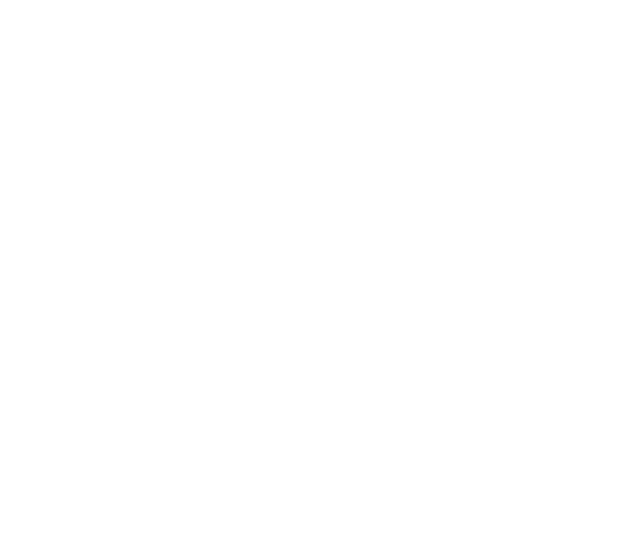
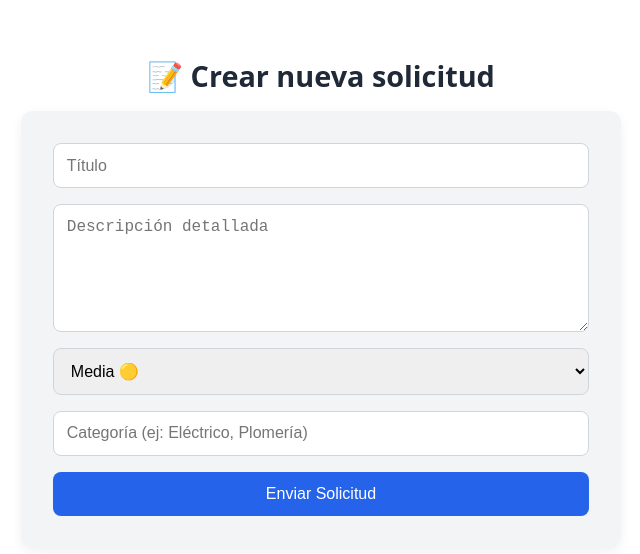
Before and after one commit to Angel6115/fixflexx, a React (Vite) app: page /crear-solicitud in a window 1280 px wide. Before the commit this address had no page. Shown: the top 554 px of the page, without its empty margins (319-959 px from the left). Built offline with nearby package versions, Linux system fonts and the light colour scheme.

Commit message:
Add: formulario CrearSolicitud en App.jsx y componente completo

```diff
--- a/src/App.jsx
+++ b/src/App.jsx
@@ -1,8 +1,8 @@
-import React from 'react';
-import { BrowserRouter as Router, Routes, Route } from 'react-router-dom';
+import { BrowserRouter as Router, Routes, Route, Navigate } from 'react-router-dom';
 import Login from './componentes/paginas/Login';
 import Register from './componentes/paginas/Register';
 import ClienteDashboard from './componentes/paginas/ClienteDashboard';
+import CrearSolicitud from './componentes/paginas/CrearSolicitud';
 
 function App() {
   return (
@@ -11,6 +11,8 @@ function App() {
         <Route path="/" element={<Login />} />
         <Route path="/registro" element={<Register />} />
         <Route path="/cliente" element={<ClienteDashboard />} />
+        <Route path="/crear-solicitud" element={<CrearSolicitud />} />
+        <Route path="*" element={<Navigate to="/" replace />} />
       </Routes>
     </Router>
   );
--- a/src/componentes/paginas/ClienteDashboard.jsx
+++ b/src/componentes/paginas/ClienteDashboard.jsx
@@ -1,9 +1,9 @@
-import React, { useEffect, useState } from "react";
-import DashboardBase from "../DashboardBase";
-import TarjetaResumen from "../TarjetaResumen";
-import { supabase } from "./lib/supabaseClient";
+import React, { useEffect, useState } from 'react';
+import { useNavigate } from 'react-router-dom';
+import { supabase } from '../lib/supabaseClient';
 
 function ClienteDashboard() {
+  const navigate = useNavigate();
   const [stats, setStats] = useState({
     total: 0,
     pendientes: 0,
@@ -12,61 +12,118 @@ function ClienteDashboard() {
 
   useEffect(() => {
     const fetchStats = async () => {
-      const {
-        data: { user },
-      } = await supabase.auth.getUser();
+      const { data: user } = await supabase.auth.getUser();
 
       const total = await supabase
-        .from("solicitudes")
-        .select("*", { count: "exact", head: true })
-        .eq("cliente_id", user.id);
+        .from('solicitudes')
+        .select('*', { count: 'exact', head: true })
+        .eq('cliente_id', user?.user?.id);
 
       const pendientes = await supabase
-        .from("solicitudes")
-        .select("*", { count: "exact", head: true })
-        .eq("cliente_id", user.id)
-        .eq("estado", "pendiente");
+        .from('solicitudes')
+        .select('*', { count: 'exact', head: true })
+        .eq('cliente_id', user?.user?.id)
+        .eq('estado', 'pendiente');
 
       const completadas = await supabase
-        .from("solicitudes")
-        .select("*", { count: "exact", head: true })
-        .eq("cliente_id", user.id)
-        .eq("estado", "completada");
+        .from('solicitudes')
+        .select('*', { count: 'exact', head: true })
+        .eq('cliente_id', user?.user?.id)
+        .eq('estado', 'completada');
 
       setStats({
-        total: total.count,
-        pendientes: pendientes.count,
-        completadas: completadas.count,
+        total: total.count || 0,
+        pendientes: pendientes.count || 0,
+        completadas: completadas.count || 0,
       });
     };
 
     fetchStats();
   }, []);
 
+  const handleNuevaSolicitud = () => {
+    navigate('/crear-solicitud');
+  };
+
   return (
-    <DashboardBase>
-      <h2>Panel del Cliente</h2>
-      <div style={{ display: "flex", flexWrap: "wrap", marginTop: "1rem" }}>
-        <TarjetaResumen
-          titulo="Total de solicitudes"
-          valor={stats.total}
-          icono="📋"
-        />
-        <TarjetaResumen
-          titulo="Pendientes"
-          valor={stats.pendientes}
-          color="#f59e0b"
-          icono="⏳"
-        />
-        <TarjetaResumen
-          titulo="Completadas"
-          valor={stats.completadas}
-          color="#10b981"
-          icono="✅"
-        />
+    <div style={styles.container}>
+      <h1 style={styles.header}>📊 Panel del Cliente</h1>
+
+      <button onClick={handleNuevaSolicitud} style={styles.boton}>
+        ✍️ Crear nueva solicitud
+      </button>
+
+      <div style={styles.cardGrid}>
+        <StatCard title="Total de solicitudes" value={stats.total} color="#2563EB" emoji="📋" />
+        <StatCard title="Pendientes" value={stats.pendientes} color="#F59E0B" emoji="⏳" />
+        <StatCard title="Completadas" value={stats.completadas} color="#10B981" emoji="✅" />
       </div>
-    </DashboardBase>
+    </div>
   );
 }
 
+function StatCard({ title, value, color, emoji }) {
+  return (
+    <div style={{ ...styles.card, borderColor: color }}>
+      <span style={styles.emoji}>{emoji}</span>
+      <h3 style={styles.cardTitle}>{title}</h3>
+      <p style={{ ...styles.cardValue, color }}>{value}</p>
+    </div>
+  );
+}
+
+const styles = {
+  container: {
+    padding: '2rem',
+    fontFamily: 'system-ui, sans-serif',
+    background: '#f9fafb',
+    minHeight: '100vh',
+  },
+  header: {
+    fontSize: '2rem',
+    marginBottom: '1.5rem',
+    color: '#111827',
+  },
+  boton: {
+    backgroundColor: '#2563EB',
+    color: '#fff',
+    padding: '0.8rem 1.2rem',
+    border: 'none',
+    borderRadius: '8px',
+    fontSize: '1rem',
+    cursor: 'pointer',
+    marginBottom: '2rem',
+    transition: 'all 0.2s ease-in-out',
+  },
+  cardGrid: {
+    display: 'flex',
+    flexWrap: 'wrap',
+    gap: '2rem',
+    justifyContent: 'center',
+  },
+  card: {
+    border: '2px solid',
+    borderRadius: '12px',
+    padding: '1.5rem',
+    minWidth: '250px',
+    backgroundColor: '#fff',
+    boxShadow: '0 4px 12px rgba(0,0,0,0.05)',
+    textAlign: 'center',
+    transition: 'transform 0.2s ease',
+  },
+  emoji: {
+    fontSize: '2rem',
+    marginBottom: '0.5rem',
+  },
+  cardTitle: {
+    fontSize: '1.2rem',
+    color: '#374151',
+    marginBottom: '0.3rem',
+  },
+  cardValue: {
+    fontSize: '2rem',
+    fontWeight: 'bold',
+  },
+};
+
 export default ClienteDashboard;
--- a/src/componentes/paginas/CrearSolicitud.jsx
+++ b/src/componentes/paginas/CrearSolicitud.jsx
@@ -1,71 +1,147 @@
-import React, { useState } from 'react'
-import { supabase } from '../lib/supabaseClient'
-import { useNavigate } from 'react-router-dom'
+import React, { useState } from 'react';
+import { useNavigate } from 'react-router-dom';
+import { supabase } from '../lib/supabaseClient';
 
 function CrearSolicitud() {
-  const [descripcion, setDescripcion] = useState('')
-  const [categoria, setCategoria] = useState('electricidad')
-  const [mensaje, setMensaje] = useState('')
-  const navigate = useNavigate()
+  const navigate = useNavigate();
+  const [form, setForm] = useState({
+    titulo: '',
+    descripcion: '',
+    prioridad: 'media',
+    categoria: '',
+  });
+  const [error, setError] = useState(null);
+  const [enviado, setEnviado] = useState(false);
+
+  const handleChange = (e) => {
+    const { name, value } = e.target;
+    setForm({ ...form, [name]: value });
+  };
 
   const handleSubmit = async (e) => {
-    e.preventDefault()
-    setMensaje('')
+    e.preventDefault();
+    setError(null);
+    setEnviado(false);
 
-    const { data: { user } } = await supabase.auth.getUser()
-
-    if (!user) {
-      setMensaje('Debes iniciar sesión para crear una solicitud.')
-      return
+    const { data: user } = await supabase.auth.getUser();
+    if (!user?.user) {
+      setError('Usuario no autenticado');
+      return;
     }
 
-    const { error } = await supabase.from('solicitudes').insert([{
-      cliente_id: user.id,
-      descripcion,
-      categoria,
-      estado: 'pendiente',
-      created_at: new Date().toISOString()
-    }])
+    const { error: insertError } = await supabase.from('solicitudes').insert([
+      {
+        cliente_id: user.user.id,
+        titulo: form.titulo,
+        descripcion: form.descripcion,
+        prioridad: form.prioridad,
+        categoria: form.categoria,
+        estado: 'pendiente',
+      },
+    ]);
 
-    if (error) {
-      setMensaje('Error: ' + error.message)
+    if (insertError) {
+      setError(insertError.message);
     } else {
-      setMensaje('Solicitud enviada con éxito.')
-      setTimeout(() => navigate('/cliente'), 1500)
+      setEnviado(true);
+      setTimeout(() => navigate('/cliente'), 1500);
     }
-  }
+  };
 
   return (
-    <div style={{ padding: '2rem' }}>
-      <h2>Crear nueva solicitud</h2>
-      <form onSubmit={handleSubmit}>
-        <label>Descripción del problema:</label><br />
+    <div style={styles.wrapper}>
+      <h2 style={styles.titulo}>📝 Crear nueva solicitud</h2>
+      <form onSubmit={handleSubmit} style={styles.form}>
+        <input
+          name="titulo"
+          type="text"
+          placeholder="Título"
+          value={form.titulo}
+          onChange={handleChange}
+          required
+          style={styles.input}
+        />
         <textarea
-          value={descripcion}
-          onChange={(e) => setDescripcion(e.target.value)}
+          name="descripcion"
+          placeholder="Descripción detallada"
+          value={form.descripcion}
+          onChange={handleChange}
           required
-          rows="4"
-          cols="50"
-        /><br /><br />
-
-        <label>Categoría:</label><br />
+          style={{ ...styles.input, height: '100px' }}
+        />
         <select
-          value={categoria}
-          onChange={(e) => setCategoria(e.target.value)}
+          name="prioridad"
+          value={form.prioridad}
+          onChange={handleChange}
+          style={styles.input}
+        >
+          <option value="alta">Alta 🔥</option>
+          <option value="media">Media 🟡</option>
+          <option value="baja">Baja 🧊</option>
+        </select>
+        <input
+          name="categoria"
+          type="text"
+          placeholder="Categoría (ej: Eléctrico, Plomería)"
+          value={form.categoria}
+          onChange={handleChange}
           required
-        >
-          <option value="electricidad">Electricidad</option>
-          <option value="plomeria">Plomería</option>
-          <option value="pintura">Pintura</option>
-          <option value="tecnologia">Tecnología</option>
-        </select><br /><br />
-
-        <button type="submit">Enviar solicitud</button>
+          style={styles.input}
+        />
+        <button type="submit" style={styles.boton}>Enviar Solicitud</button>
+        {error && <p style={styles.error}>❌ {error}</p>}
+        {enviado && <p style={styles.exito}>✅ Solicitud enviada con éxito</p>}
       </form>
-
-      {mensaje && <p>{mensaje}</p>}
     </div>
-  )
+  );
 }
 
-export default CrearSolicitud
+const styles = {
+  wrapper: {
+    padding: '2rem',
+    fontFamily: 'system-ui, sans-serif',
+    maxWidth: '600px',
+    margin: 'auto',
+  },
+  titulo: {
+    fontSize: '1.8rem',
+    marginBottom: '1rem',
+    textAlign: 'center',
+    color: '#1f2937',
+  },
+  form: {
+    display: 'flex',
+    flexDirection: 'column',
+    gap: '1rem',
+    backgroundColor: '#f3f4f6',
+    padding: '2rem',
+    borderRadius: '12px',
+    boxShadow: '0 4px 12px rgba(0,0,0,0.06)',
+  },
+  input: {
+    padding: '0.8rem',
+    fontSize: '1rem',
+    borderRadius: '8px',
+    border: '1px solid #d1d5db',
+    outline: 'none',
+  },
+  boton: {
+    backgroundColor: '#2563eb',
+    color: '#fff',
+    padding: '0.8rem',
+    fontSize: '1rem',
+    border: 'none',
+    borderRadius: '8px',
+    cursor: 'pointer',
+  },
+  error: {
+    color: '#dc2626',
+    textAlign: 'center',
+  },
+  exito: {
+    color: '#16a34a',
+    textAlign: 'center',
+  },
+};
+
+export default CrearSolicitud;
```
Also changed, not shown: src/componentes/RutaPrivada.jsx (+11 -5 lines).
